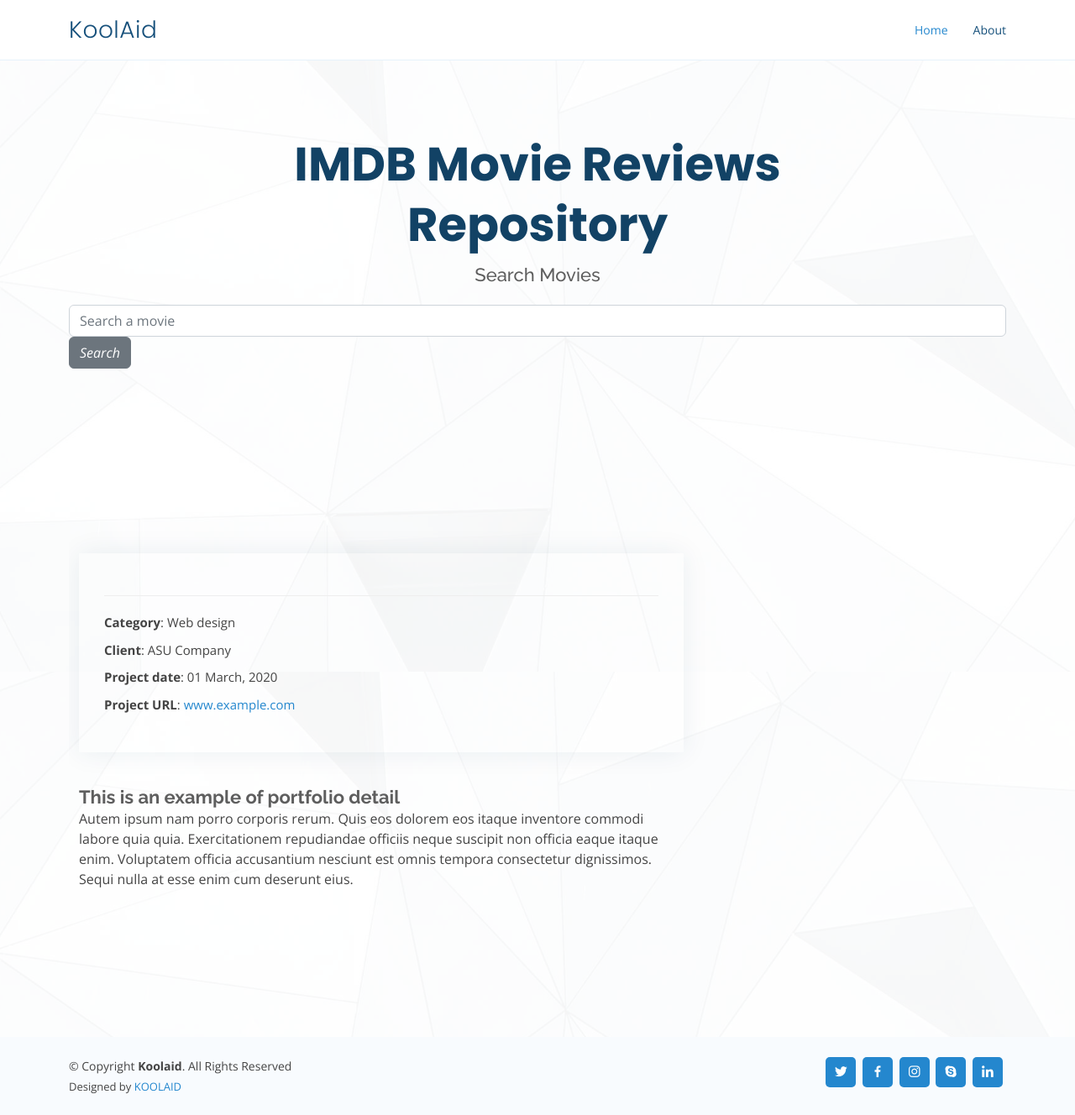
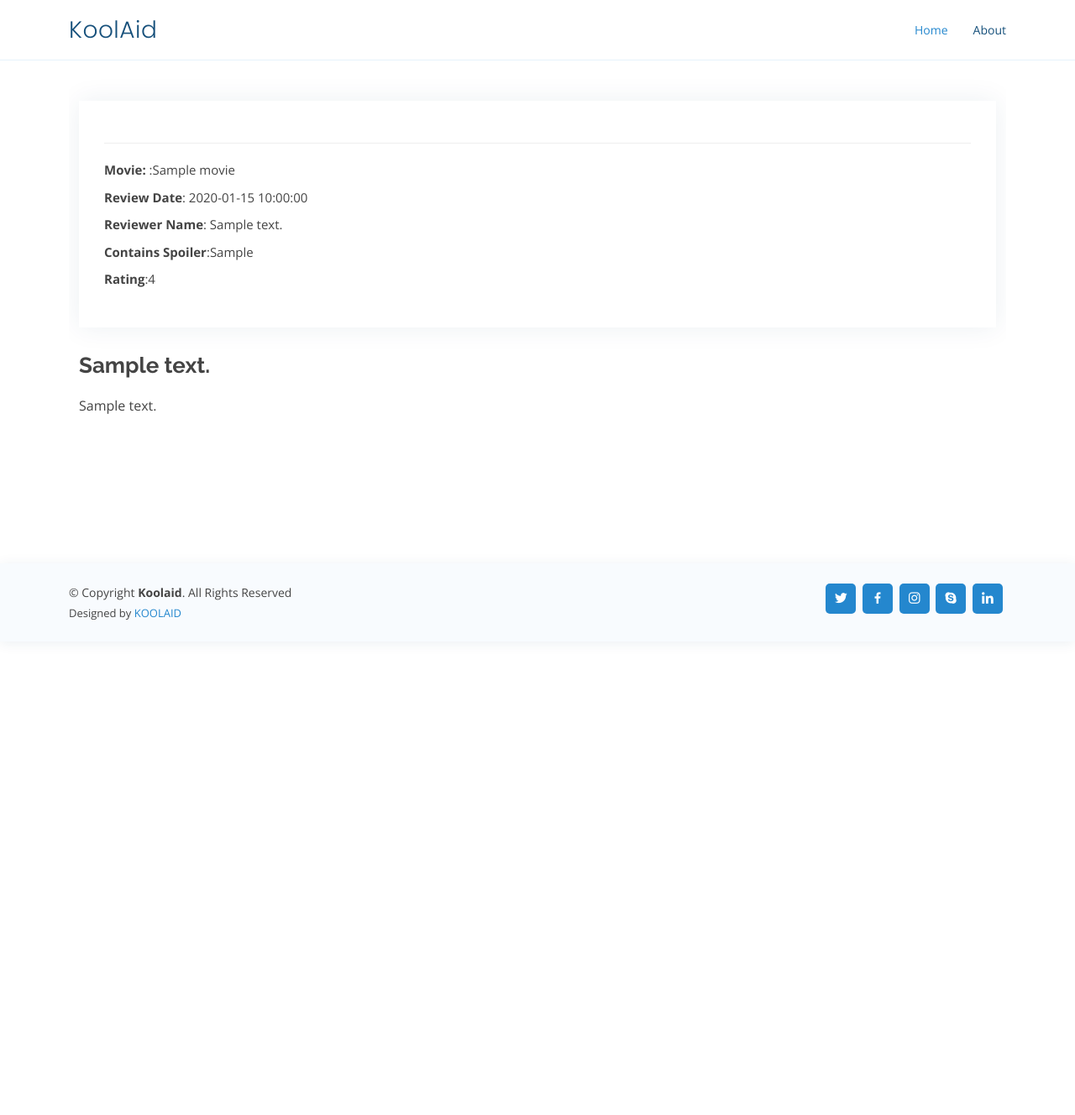
Before and after one commit to amanpreetbatra/moviereview-cassandra, a Flask app: template templates/movie_detailed.html in a window 1280 px wide. Shown: the whole page at 84% size. After the commit the page ends 739 px from the top, so only its background shows below. Run offline with Flask 2, Linux system fonts and the light colour scheme; the template is opened without the code that fills it: most values are stand-ins (such as "Sample title", 1, 10 or a date in 2020); some libraries are stand-ins or nearby versions.

Commit message:
Added Detailed Movie Review

```diff
--- a/app.py
+++ b/app.py
@@ -45,7 +45,7 @@ def display_page():
     #         "helpful": row.helpful
     #     }
     #     )
-    return render_template('index.html')
+    return render_template('home.html')
 @app.route('/display_result', methods=['POST'])
 def display_result():
     movie_name = request.form.get('search_value')
@@ -71,7 +71,7 @@ def display_result():
 def get_review():
     reviewid = request.form.get('reviewid')
     print(reviewid)
-    query = "SELECT * FROM movie_keyspace.reviews WHERE  review_id={} ;".format(reviewid)
+    query = "SELECT * FROM movie_keyspace.reviews WHERE  review_id='{}' ;".format(reviewid)
     result = session.execute(query)
 
     reviews = []
@@ -89,7 +89,7 @@ def get_review():
 
         }
         )
-
+    print(reviews)
     return render_template('movie_detailed.html', data=reviews)
 
 
--- a/templates/index.html
+++ b/templates/index.html
@@ -38,8 +38,7 @@
 </head>
 
 <body>
-
-  <!-- ======= Header ======= -->
+    <!-- ======= Header ======= -->
   <header id="header" class="fixed-top">
     <div class="container d-flex align-items-center justify-content-between">
 
@@ -58,39 +57,11 @@
 
     </div>
   </header><!-- End Header -->
+{% block body %}
 
-  <!-- ======= Hero Section ======= -->
-  <section id="hero" class="d-flex align-items-center">
-    <form class="container position-relative" data-aos="fade-up" data-aos-delay="100"  action="{{ url_for('display_result') }}" method="POST">
-      <div class="row justify-content-center">
-        <div class="col-xl-7 col-lg-9 text-center bottom-50" style="margin-bottom:2%">
-          <h1>IMDB Movie Reviews Repository </h1>
-          <h2 >Search Movies</h2>
-        </div>
-      </div>
-
-
-
-
-    <input name="search_value" type="text" class="form-control" placeholder="Search a movie" >
-    <div class="input-group-append ">
-      <button id= "search_movies" class="btn btn-secondary " type="submit" value="submit" >
-        <i class="fa fa-search ">Search</i>
-      </button>
-    </div>
-
-
-        <div class="row icon-boxes">
-          {% block content %}
+{% endblock %}
+    {% block content2 %}
         {% endblock %}
-        {% block content2 %}
-        {% endblock %}
-      </div>
-    </form>
-      </div>
-
-
-  </section><!-- End Hero -->
 
 
  {% endblock %}
--- a/templates/movie_detailed.html
+++ b/templates/movie_detailed.html
@@ -2,12 +2,9 @@
 {% block content2 %}
 
 
-
-
-
   <main id="main">
 
-
+    <section class="container position-relative" data-aos="fade-up" data-aos-delay="100">
 
     <!-- ======= Portfolio Details Section ======= -->
     <section id="portfolio-details" class="portfolio-details">
@@ -17,20 +14,22 @@
 
 
 
-          <div class="col-lg-8">
+          <div class="col-lg-12">
             <div class="portfolio-info">
               <h3></h3>
               <ul>
-                <li><strong>Category</strong>: Web design</li>
-                <li><strong>Client</strong>: ASU Company</li>
-                <li><strong>Project date</strong>: 01 March, 2020</li>
-                <li><strong>Project URL</strong>: <a href="#">www.example.com</a></li>
+                <li><strong>Movie: </strong>:{{ data.0.movie }}</li>
+                <li><strong>Review Date</strong>: {{ data.0.review_date }}</li>
+                <li><strong>Reviewer Name</strong>: {{ data.0.reviewer }}</li>
+                <li><strong>Contains Spoiler</strong>:{{ data.0.spoiler_tag}}</li>
+                  <li><strong>Rating</strong>:{{ data.0.rating}}</li>
+
               </ul>
             </div>
             <div class="portfolio-description">
-              <h2>This is an example of portfolio detail</h2>
+              <h2>{{ data.0.review_summary }}</h2>
               <p>
-                Autem ipsum nam porro corporis rerum. Quis eos dolorem eos itaque inventore commodi labore quia quia. Exercitationem repudiandae officiis neque suscipit non officia eaque itaque enim. Voluptatem officia accusantium nesciunt est omnis tempora consectetur dignissimos. Sequi nulla at esse enim cum deserunt eius.
+                {{ data.0.review_detail }}
               </p>
             </div>
           </div>
@@ -39,7 +38,7 @@
 
       </div>
     </section><!-- End Portfolio Details Section -->
-
+    </section>
   </main><!-- End #main -->
 
 
--- a/templates/reviewblock.html
+++ b/templates/reviewblock.html
@@ -1,4 +1,4 @@
-{% extends "index.html" %}
+{% extends "home.html" %}
 {% block content %}
 {% for item in data %}
 <div class="col-md-6 col-lg-3 d-flex align-items-stretch mb-5 mb-lg-0" data-aos="zoom-in" data-aos-delay="200">
@@ -7,13 +7,13 @@
             <div class="hidden">{{ item.reviewer }}<i class="ri-stack-line"></i></div>
               <form action="{{ url_for('get_review') }}" method="POST">
               <h4 class="title">
-                  <input name="reviewid" class="hidden" style="display: none" value="{{ item.review_id }}">
+                  <input type="hidden" name="reviewid"  value="{{ item.review_id }}">
                   <a>{{ item.movie}}</a>
 
               </h4>
               <h5 class="rating"><b>Rating:</b> {{ item.rating}}</h5>
             <p class="description">{{ item.review_summary }}</p>
-              <button value="submit" name="submit"></button>
+              <button type="submit" value="submit" name="submit"></button>
               </form>
           </div>
         </div>
```
Also changed, not shown: templates/home.html (added, +38 -0 lines).
